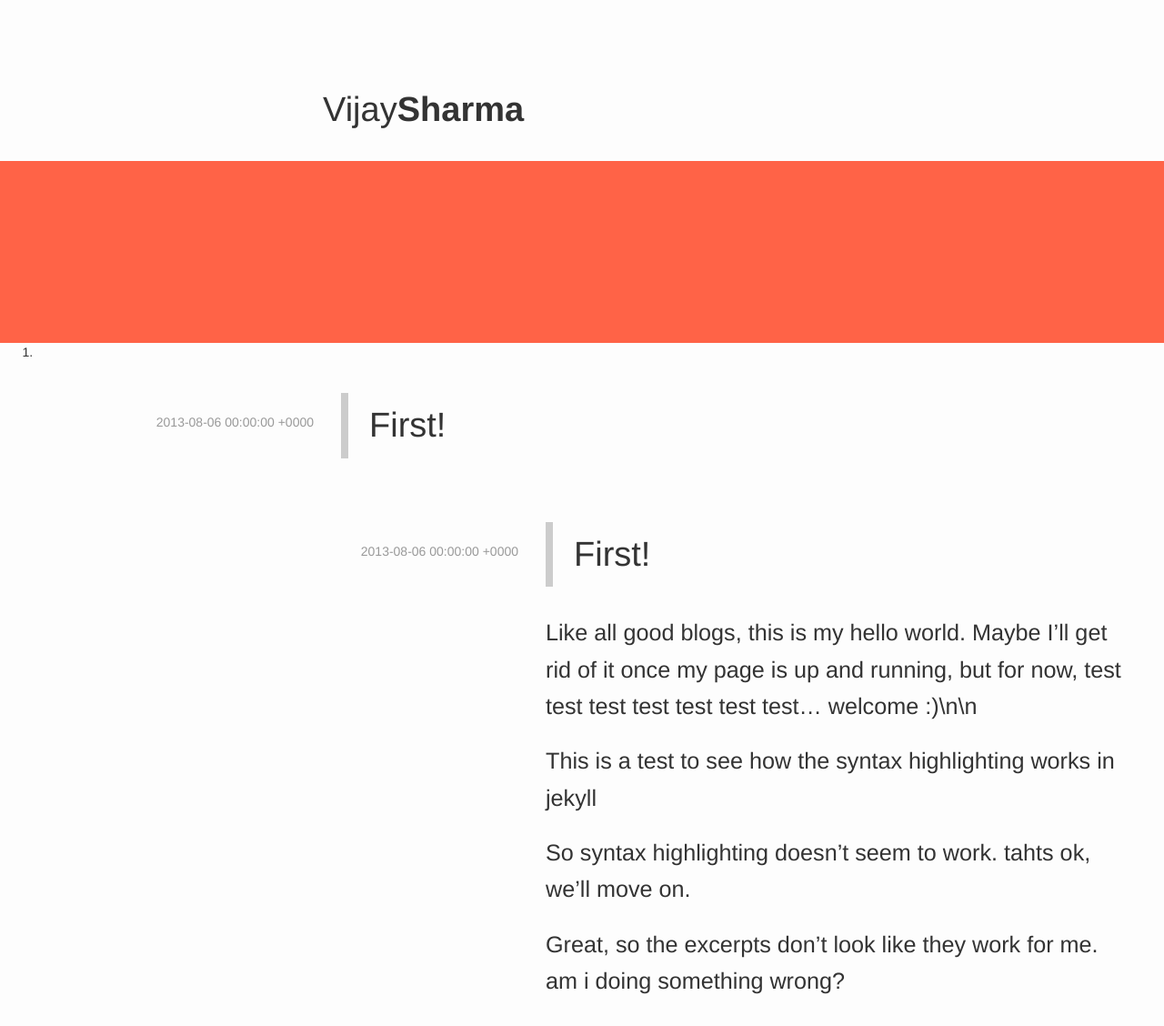
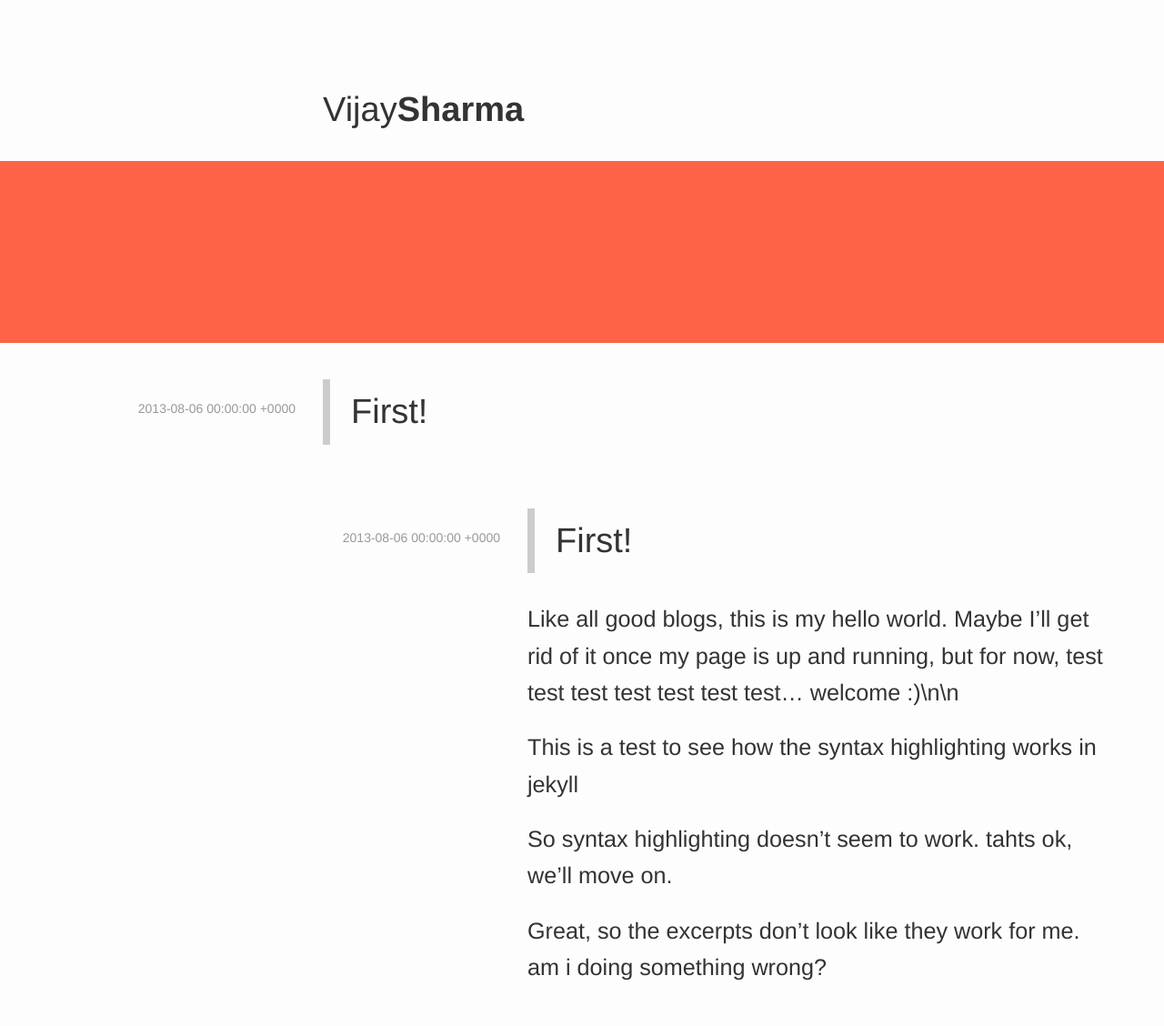
Before and after one commit to vijaysharm/vijaysharm.github.io, a Jekyll site: the page built from index.html, in a window 1280 px wide. Shown: the whole page at 91% size. Built offline with Jekyll 4.4.1, drawn with Linux system fonts in a browser that asks for light colours; the list of posts is cut into pages by our own code.

Commit message:
Applied unstyled style to blog list and added date to posting

```diff
--- a/index.html
+++ b/index.html
@@ -2,7 +2,7 @@
 layout: default
 ---
 <section id="posts">
-  <ol>
+  <ol class="list-unstyled">
     {% for post in paginator.posts %}
     	<li>{% include post.html %}</li>
     {% endfor %}
@@ -44,4 +44,5 @@ layout: default
     </ol>
   </nav>
   {% endif %}
+
 </section>
```
Also changed, not shown: _posts/2013-08-6-first.md (+1 -0 lines).
